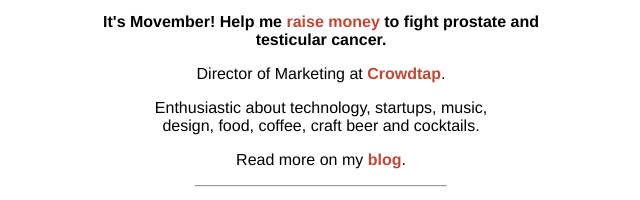
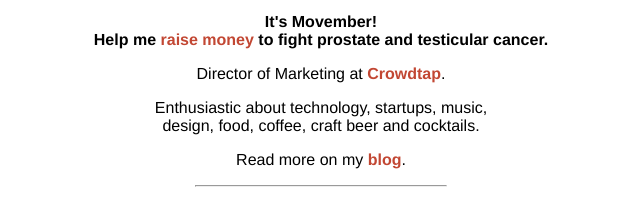
Before and after one commit to benkessler/benkessler.github.com, a plain HTML site: page index.html in a window 1280 px wide. Shown: the part 389-589 px from the top of the page, without its empty margins (319-959 px from the left). Drawn offline with Linux system fonts and the light colour scheme.

Commit message:
Update index.html

```diff
--- a/index.html
+++ b/index.html
@@ -24,7 +24,7 @@
 	</div>
 
 	<div id="content">
-		<p><strong>It's Movember! Help me <a href="http://mobro.co/benkessler" target="_blank">raise money</a> to fight prostate and testicular cancer.</strong></p>
+		<p><strong>It's Movember!<br>Help me <a href="http://mobro.co/benkessler" target="_blank">raise money</a> to fight prostate and testicular cancer.</strong></p>
 		<p>Director of Marketing at <a href="http://crowdtap.com" title="influencer marketing"><strong>Crowdtap</strong></a>.</p>
 		<p>Enthusiastic about technology, startups, music,<br>design, food, coffee, craft beer and cocktails.</p>
 		<p>Read more on my <a href="http://blog.benkessler.com" title="Ben Kessler blog"><strong>blog</strong></a>.</p>
```
